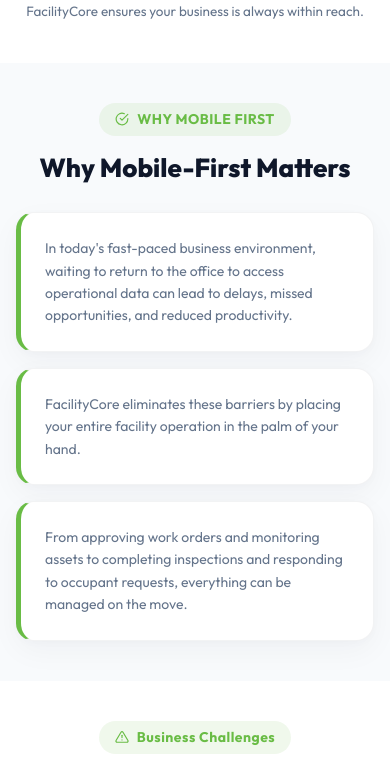
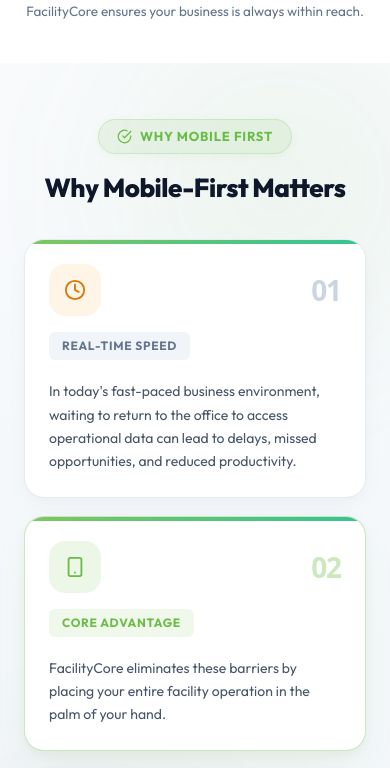
Before and after one commit to karthikocean/FMS_CRM_website, a React (Vite) app: page /features in a window 390 px wide. Shown: the part 1268-2036 px from the top of the page. Built offline with nearby package versions, Linux system fonts and the light colour scheme; no server answers; what react-country-phone-input would draw is missing.

Commit message:
feat: add Hero slider component and WhyMobileFirst feature section with associated styles

```diff
--- a/src/components/Hero.jsx
+++ b/src/components/Hero.jsx
@@ -89,11 +89,11 @@
             </p>
 
             <div className="hero-buttons">
-              <a href="#demo" className="hero-btn-primary">
+              <a href="https://admin.facilitycore.in/register" target="_blank" className="hero-btn-primary">
                 Book Demo
               </a>
 
-              <a href="#solutions" className="hero-btn-secondary">
+              <a href="/solutions" className="hero-btn-secondary">
                 Explore Solutions
               </a>
             </div>
--- a/src/components/WhyMobileFirst.jsx
+++ b/src/components/WhyMobileFirst.jsx
@@ -1,44 +1,122 @@
 import React from 'react';
 import { motion } from 'framer-motion';
+import { FiClock, FiSmartphone, FiCheckSquare } from 'react-icons/fi';
 import { whyMobileFirstData } from '../data/FeaturesPageData';
 import '../styles/WhyMobileFirst.css';
 
-const fadeUp = {
-  hidden: { opacity: 0, y: 30 },
-  visible: { opacity: 1, y: 0, transition: { duration: 0.6, ease: 'easeOut' } }
+const containerVariants = {
+  hidden: { opacity: 0 },
+  visible: {
+    opacity: 1,
+    transition: {
+      staggerChildren: 0.15,
+      delayChildren: 0.1
+    }
+  }
 };
+
+const cardVariants = {
+  hidden: { opacity: 0, y: 32 },
+  visible: {
+    opacity: 1,
+    y: 0,
+    transition: { duration: 0.6, ease: [0.16, 1, 0.3, 1] }
+  }
+};
+
+const cardMeta = [
+  {
+    step: "01",
+    tag: "Real-Time Speed",
+    icon: FiClock,
+    colorClass: "wmf-icon-amber"
+  },
+  {
+    step: "02",
+    tag: "Core Advantage",
+    icon: FiSmartphone,
+    colorClass: "wmf-icon-green",
+    featured: true
+  },
+  {
+    step: "03",
+    tag: "On-the-Go Mobility",
+    icon: FiCheckSquare,
+    colorClass: "wmf-icon-blue"
+  }
+];
 
 const WhyMobileFirst = () => {
   const { badge, heading, paragraphs } = whyMobileFirstData;
-  const BadgeIcon = badge.icon;
+  const BadgeIcon = badge?.icon;
 
   return (
-    <section className="wmf-section">
-      <div className="container mx-auto wmf-container">
+    <section className="wmf-section" id="why-mobile-first">
+      {/* Decorative background glow accents */}
+      <div className="wmf-bg-glow wmf-bg-glow-1" />
+      <div className="wmf-bg-glow wmf-bg-glow-2" />
+
+      <div className="wmf-container">
+        {/* Header Section */}
         <motion.div
-          className="wmf-content-wrapper"
-          initial="hidden"
-          whileInView="visible"
-          viewport={{ once: true, margin: "-100px" }}
-          variants={fadeUp}
+          className="wmf-header"
+          initial={{ opacity: 0, y: 24 }}
+          whileInView={{ opacity: 1, y: 0 }}
+          viewport={{ once: true, margin: "-60px" }}
+          transition={{ duration: 0.6, ease: [0.16, 1, 0.3, 1] }}
         >
-          {/* Centered Header */}
-          <div className="wmf-header">
+          {badge && (
             <div className="wmf-badge">
               {BadgeIcon && <BadgeIcon className="wmf-badge-icon" />}
               <span>{badge.text}</span>
             </div>
-            <h2 className="wmf-heading">{heading}</h2>
-          </div>
+          )}
+          <h2 className="wmf-heading">{heading}</h2>
+        </motion.div>
 
-          {/* Three Individual Premium Cards */}
-          <div className="wmf-panels-wrapper">
-            {paragraphs && paragraphs.map((para, idx) => (
-              <div key={idx} className="wmf-premium-panel">
+        {/* 3-Column Enterprise Card Grid */}
+        <motion.div
+          className="wmf-cards-grid"
+          variants={containerVariants}
+          initial="hidden"
+          whileInView="visible"
+          viewport={{ once: true, margin: "-80px" }}
+        >
+          {paragraphs && paragraphs.map((para, idx) => {
+            const meta = cardMeta[idx] || cardMeta[0];
+            const CardIcon = meta.icon;
+            const isFeatured = meta.featured;
+
+            return (
+              <motion.div
+                key={idx}
+                className={`wmf-card ${isFeatured ? 'wmf-card-featured' : ''}`}
+                variants={cardVariants}
+                whileHover={{ y: -8, transition: { duration: 0.3 } }}
+              >
+                {/* Top Accent Bar */}
+                <div className="wmf-card-top-bar" />
+
+                {/* Card Top Header */}
+                <div className="wmf-card-header">
+                  <div className={`wmf-icon-badge ${meta.colorClass}`}>
+                    <CardIcon />
+                  </div>
+                  <div className="wmf-card-step">
+                    <span>{meta.step}</span>
+                  </div>
+                </div>
+
+                {/* Subtitle Tag */}
+                <div className="wmf-card-tag-wrap">
+                  <span className="wmf-card-tag">{meta.tag}</span>
+                </div>
+
+                {/* Content Paragraph */}
                 <p className="wmf-panel-paragraph">{para}</p>
-              </div>
-            ))}
-          </div>
+              </motion.div>
+            );
+          })}
         </motion.div>
       </div>
     </section>
--- a/src/styles/WhyMobileFirst.css
+++ b/src/styles/WhyMobileFirst.css
@@ -1,27 +1,56 @@
 /* ==============================================================
-   WhyMobileFirst – Premium Enterprise Content Panel & Layout
+   WhyMobileFirst – Senior Developer Enterprise Layout & CSS
    ============================================================== */
 
 .wmf-section {
-    padding-top: 4.5rem;
-    padding-bottom: 4.5rem;
-    background-color: #f8fafc;
+    position: relative;
+    padding-top: 5.5rem;
+    padding-bottom: 6rem;
+    background: linear-gradient(180deg, #F8FAFC 0%, #F1F5F9 100%);
     width: 100%;
+    overflow: hidden;
 }
 
-.wmf-content-wrapper {
-    max-width: 900px;
+/* Background Ambient Glow Accents */
+.wmf-bg-glow {
+    position: absolute;
+    border-radius: 50%;
+    pointer-events: none;
+    z-index: 1;
+}
+
+.wmf-bg-glow-1 {
+    top: -120px;
+    left: 10%;
+    width: 480px;
+    height: 480px;
+    background: radial-gradient(circle, rgba(105, 188, 69, 0.08) 0%, rgba(255, 255, 255, 0) 70%);
+    filter: blur(50px);
+}
+
+.wmf-bg-glow-2 {
+    bottom: -120px;
+    right: 10%;
+    width: 520px;
+    height: 520px;
+    background: radial-gradient(circle, rgba(15, 23, 42, 0.05) 0%, rgba(255, 255, 255, 0) 70%);
+    filter: blur(60px);
+}
+
+/* Container */
+.wmf-container {
+    max-width: 1240px;
     margin: 0 auto;
-    display: flex;
-    flex-direction: column;
-    align-items: center;
+    padding: 0 24px;
+    position: relative;
+    z-index: 2;
 }
 
 /* Centered Header */
 .wmf-header {
     text-align: center;
-    max-width: 760px;
-    margin: 0 auto 40px;
+    max-width: 720px;
+    margin: 0 auto 52px;
     display: flex;
     flex-direction: column;
     align-items: center;
@@ -31,122 +60,221 @@
     display: inline-flex;
     align-items: center;
     gap: 8px;
-    padding: 6px 16px;
-    border-radius: 99px;
-    background-color: rgba(105, 188, 69, 0.1);
+    padding: 7px 18px;
+    border-radius: 999px;
+    background: rgba(105, 188, 69, 0.1);
+    border: 1px solid rgba(105, 188, 69, 0.2);
     color: #69BC45;
-    font-size: 14px;
+    font-size: 13px;
     font-weight: 700;
-    letter-spacing: 0.5px;
-    margin-bottom: 16px;
+    letter-spacing: 0.8px;
+    text-transform: uppercase;
+    margin-bottom: 18px;
+    box-shadow: 0 2px 8px rgba(105, 188, 69, 0.08);
 }
 
 .wmf-badge-icon {
-    font-size: 14px;
+    font-size: 15px;
 }
 
 .wmf-heading {
-    font-size: 36px;
+    font-size: 40px;
     font-weight: 800;
     color: #0F172A;
-    line-height: 1.25;
-    margin-bottom: 0;
+    line-height: 1.2;
+    letter-spacing: -0.02em;
+    margin: 0;
 }
 
-/* Panels wrapper – stacks three cards with 24px gap */
-.wmf-panels-wrapper {
-    display: flex;
-    flex-direction: column;
-    gap: 24px;
-    width: 100%;
-    max-width: 800px;
-    margin: 0 auto;
+.wmf-heading-accent {
+    width: 60px;
+    height: 4px;
+    border-radius: 2px;
+    background: linear-gradient(90deg, #69BC45 0%, #34D399 100%);
+    margin-top: 18px;
 }
 
-/* Premium Information Panel */
-.wmf-premium-panel {
-    background-color: #ffffff;
-    border-radius: 20px;
-    border: 1px solid rgba(15, 23, 42, 0.05);
-    border-left: 5px solid #69BC45;
-    padding: 40px 48px;
-    box-shadow: 0 10px 30px rgba(15, 23, 42, 0.04), 0 2px 8px rgba(15, 23, 42, 0.02);
+/* 3-Column Enterprise Card Grid */
+.wmf-cards-grid {
+    display: grid;
+    grid-template-columns: repeat(3, 1fr);
+    gap: 28px;
     width: 100%;
+    align-items: stretch;
+}
+
+/* Individual Card */
+.wmf-card {
+    position: relative;
+    background: #FFFFFF;
+    border-radius: 24px;
+    border: 1px solid rgba(226, 232, 240, 0.8);
+    padding: 36px 32px 40px;
     display: flex;
     flex-direction: column;
     gap: 20px;
-    transition: transform 0.3s ease, box-shadow 0.3s ease;
+    box-shadow: 0 10px 30px -5px rgba(15, 23, 42, 0.04), 0 4px 12px -2px rgba(15, 23, 42, 0.02);
+    transition: all 0.35s cubic-bezier(0.16, 1, 0.3, 1);
+    overflow: hidden;
 }
 
-.wmf-premium-panel:hover {
-    transform: translateY(-2px);
-    box-shadow: 0 12px 35px rgba(15, 23, 42, 0.06), 0 3px 10px rgba(15, 23, 42, 0.03);
+.wmf-card:hover {
+    border-color: rgba(105, 188, 69, 0.35);
+    box-shadow: 0 20px 40px -10px rgba(15, 23, 42, 0.08), 0 8px 16px -4px rgba(105, 188, 69, 0.08);
 }
 
+/* Featured Center Card Accent */
+.wmf-card-featured {
+    background: #FFFFFF;
+    border: 1px solid rgba(105, 188, 69, 0.35);
+    box-shadow: 0 16px 36px -8px rgba(105, 188, 69, 0.12), 0 4px 12px rgba(15, 23, 42, 0.03);
+}
+
+/* Top Accent Gradient Bar */
+.wmf-card-top-bar {
+    position: absolute;
+    top: 0;
+    left: 0;
+    right: 0;
+    height: 4px;
+    background: linear-gradient(90deg, #69BC45 0%, #10B981 100%);
+    opacity: 0.85;
+}
+
+/* Card Header Row */
+.wmf-card-header {
+    display: flex;
+    align-items: center;
+    justify-content: space-between;
+}
+
+/* Icon Badges */
+.wmf-icon-badge {
+    width: 52px;
+    height: 52px;
+    border-radius: 16px;
+    display: flex;
+    align-items: center;
+    justify-content: center;
+    font-size: 22px;
+    transition: transform 0.3s ease;
+}
+
+.wmf-card:hover .wmf-icon-badge {
+    transform: scale(1.06);
+}
+
+.wmf-icon-amber {
+    background: rgba(245, 158, 11, 0.1);
+    color: #D97706;
+}
+
+.wmf-icon-green {
+    background: rgba(105, 188, 69, 0.12);
+    color: #69BC45;
+}
+
+.wmf-icon-blue {
+    background: rgba(59, 130, 246, 0.1);
+    color: #2563EB;
+}
+
+/* Step Counter Number */
+.wmf-card-step {
+    font-size: 28px;
+    font-weight: 900;
+    color: #CBD5E1;
+    letter-spacing: -0.04em;
+    font-family: system-ui, -apple-system, sans-serif;
+    line-height: 1;
+}
+
+.wmf-card-featured .wmf-card-step {
+    color: rgba(105, 188, 69, 0.35);
+}
+
+/* Subtitle Tag */
+.wmf-card-tag-wrap {
+    margin-top: -4px;
+}
+
+.wmf-card-tag {
+    display: inline-block;
+    font-size: 12px;
+    font-weight: 700;
+    text-transform: uppercase;
+    letter-spacing: 0.06em;
+    color: #64748B;
+    background: #F1F5F9;
+    padding: 5px 13px;
+    border-radius: 6px;
+}
+
+.wmf-card-featured .wmf-card-tag {
+    color: #69BC45;
+    background: rgba(105, 188, 69, 0.1);
+}
+
+/* Card Paragraph Text */
 .wmf-panel-paragraph {
     font-size: 15px;
-    line-height: 1.65;
-    color: #64748B;
+    line-height: 1.7;
+    color: #475569;
     margin: 0;
-    word-wrap: break-word;
-    overflow-wrap: break-word;
+    flex-grow: 1;
 }
 
 /* ==============================================================
    Responsive Queries
    ============================================================== */
 
-/* Tablet: Keep desktop layout, scale down fonts & padding slightly */
 @media (max-width: 1024px) {
+    .wmf-section {
+        padding-top: 4.5rem;
+        padding-bottom: 4.5rem;
+    }
+
+    .wmf-heading {
+        font-size: 34px;
+    }
+
+    .wmf-cards-grid {
+        grid-template-columns: repeat(1, 1fr);
+        gap: 24px;
+        max-width: 720px;
+        margin: 0 auto;
+    }
+
+    .wmf-card {
+        padding: 32px 28px;
+    }
+}
+
+@media (max-width: 640px) {
     .wmf-section {
         padding-top: 3.5rem;
         padding-bottom: 3.5rem;
     }
 
-    .wmf-heading {
-        font-size: 32px;
-    }
-
-    .wmf-panels-wrapper {
-        gap: 20px;
-    }
-
-    .wmf-premium-panel {
-        padding: 36px 40px;
-    }
-
-    .wmf-panel-paragraph {
-        font-size: 14.5px;
-    }
-}
-
-/* Mobile: Full width content panel, reduced padding & margins */
-@media (max-width: 768px) {
-    .wmf-section {
-        padding-top: 2.5rem;
-        padding-bottom: 2.5rem;
-    }
-
     .wmf-header {
-        margin-bottom: 28px;
+        margin-bottom: 36px;
     }
 
     .wmf-heading {
         font-size: 26px;
     }
 
-    .wmf-panels-wrapper {
-        gap: 16px;
+    .wmf-cards-grid {
+        gap: 18px;
     }
 
-    .wmf-premium-panel {
+    .wmf-card {
         padding: 24px;
-        border-radius: 18px;
-        border-left-width: 5px; /* Keep left accent border visible */
+        border-radius: 20px;
     }
 
     .wmf-panel-paragraph {
         font-size: 14px;
-        line-height: 1.6;
+        line-height: 1.65;
     }
 }
```
